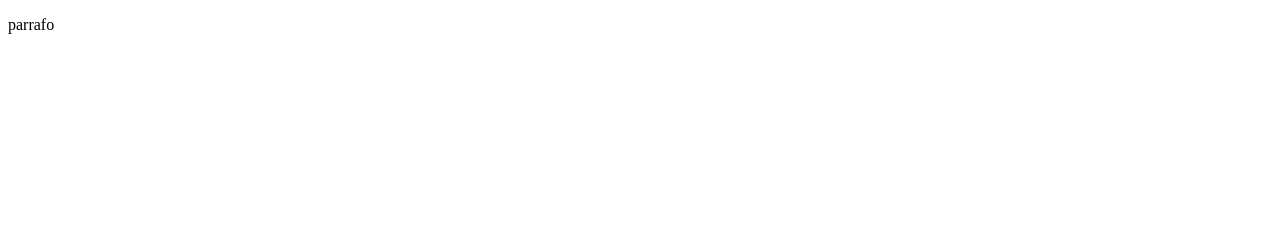
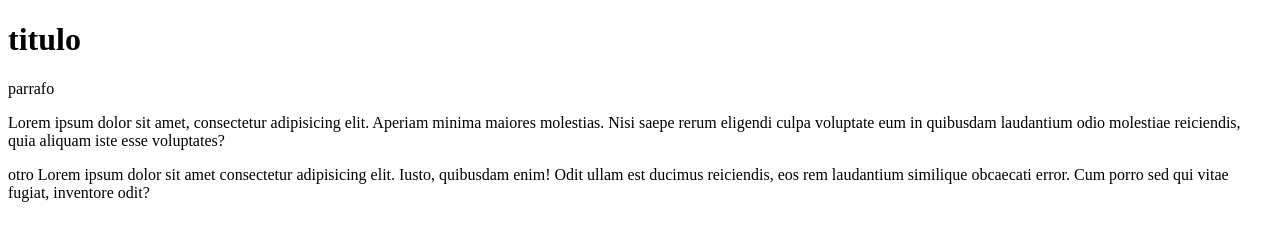
Before and after one commit to gmorales-dev/codigo0, a plain HTML site: page index.html in a window 1280 px wide. Drawn offline with Linux system fonts and the light colour scheme.

Commit message:
actualizado

```diff
--- a/index.html
+++ b/index.html
@@ -7,6 +7,9 @@
     <title>Document</title>
 </head>
 <body>
+    <h1>titulo</h1>
      <p>parrafo</p>
+     <p>Lorem ipsum dolor sit amet, consectetur adipisicing elit. Aperiam minima maiores molestias. Nisi saepe rerum eligendi culpa voluptate eum in quibusdam laudantium odio molestiae reiciendis, quia aliquam iste esse voluptates?</p>
+     <p>otro Lorem ipsum dolor sit amet consectetur adipisicing elit. Iusto, quibusdam enim! Odit ullam est ducimus reiciendis, eos rem laudantium similique obcaecati error. Cum porro sed qui vitae fugiat, inventore odit?</p>
 </body>
 </html>
```
